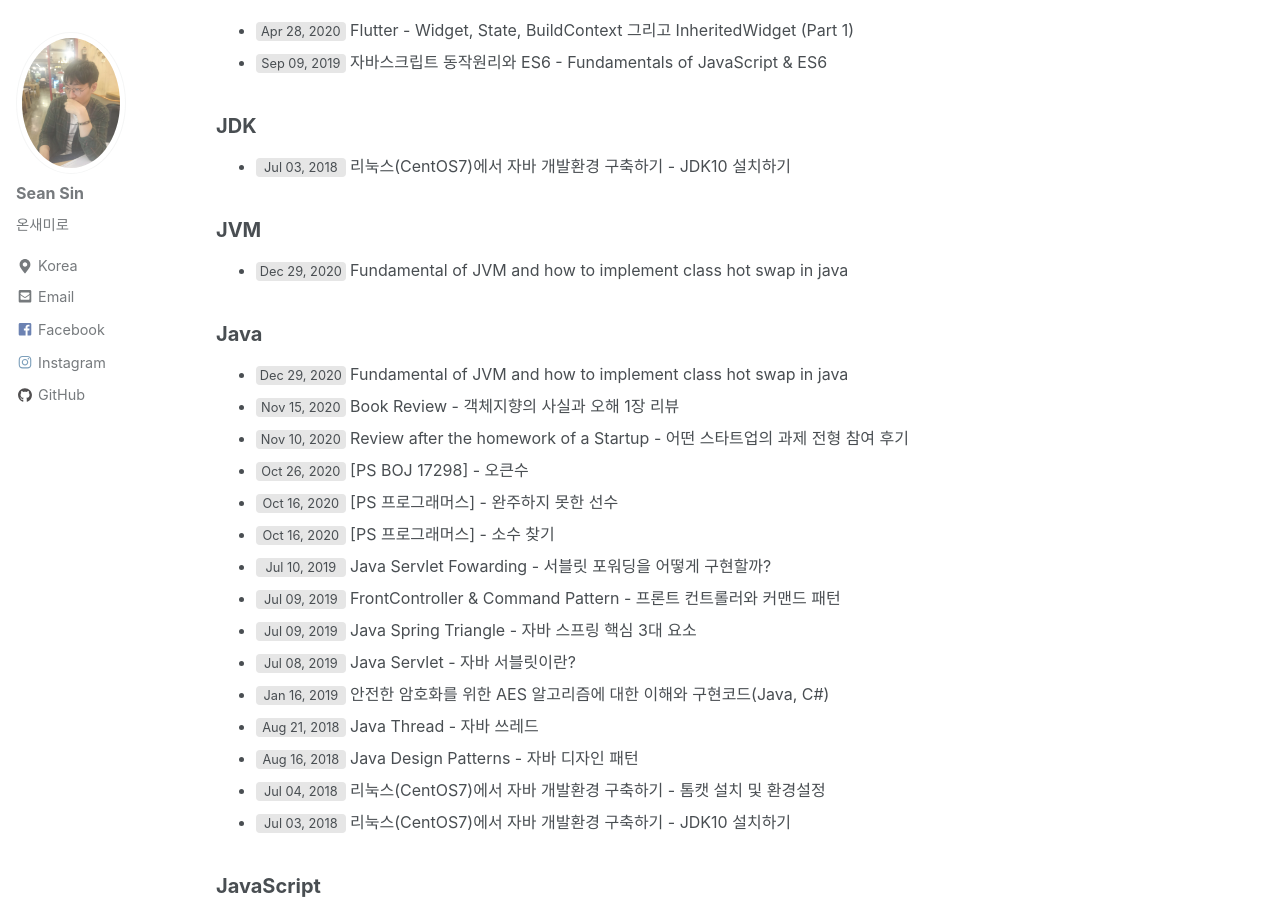
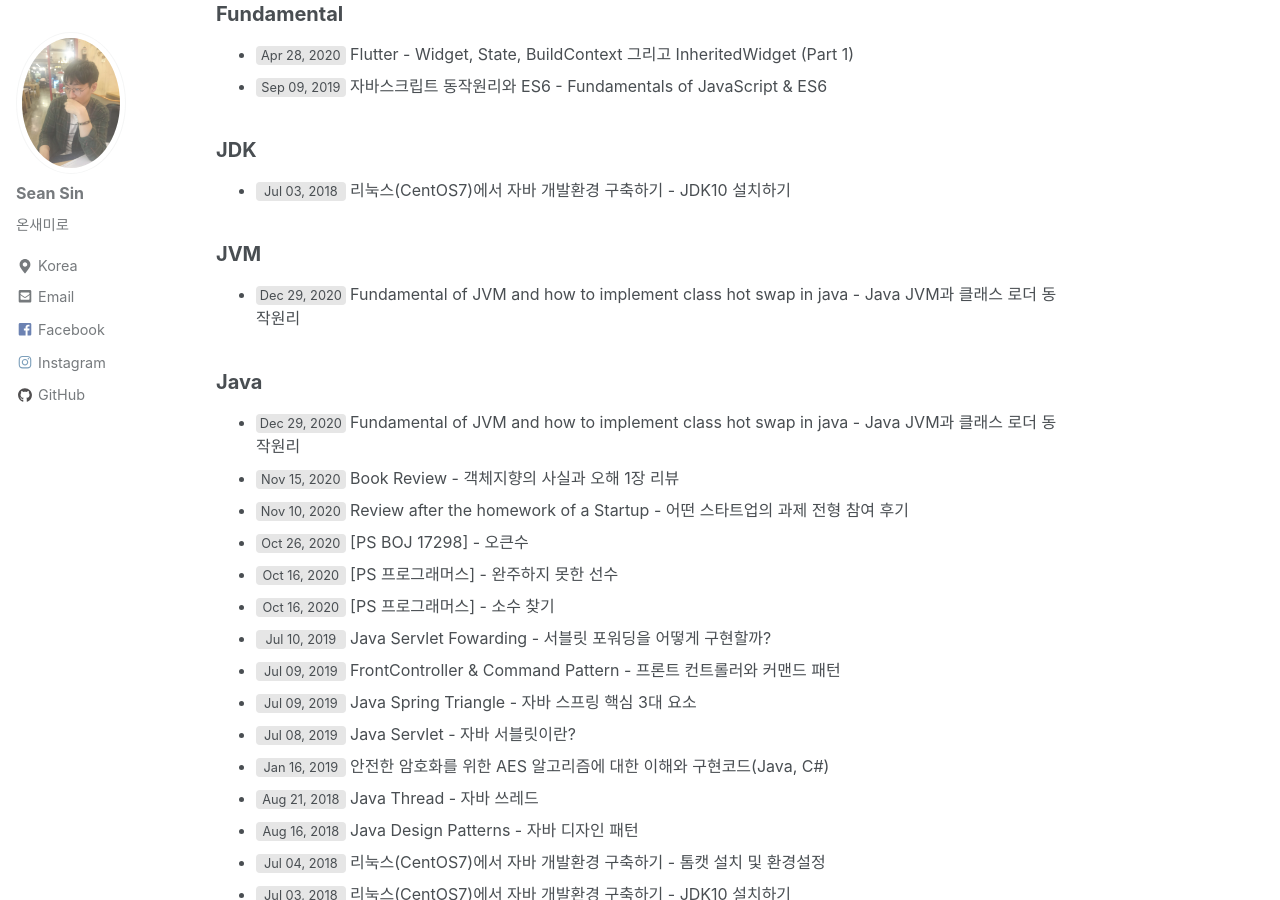
Before and after one commit to dailyworker/dailyworker.github.io, a Jekyll site: the page built from _pages/tag-archive.html, in a window 1280 px wide and 900 px high, scrolled down 1663 px. Built offline with Jekyll 4.4.1, drawn with Linux system fonts in a browser that asks for light colours; nearby versions of some CDN libraries; some of the changed text lies outside the part shown.

Commit message:
modified : 오탈자 수정

```diff
--- a/_posts/2020-12-30-Fundamental-of-JVM-and-how-to-implement-hot-swap-in-java.md
+++ b/_posts/2020-12-30-Fundamental-of-JVM-and-how-to-implement-hot-swap-in-java.md
@@ -1,5 +1,5 @@
 ---
-title: "Fundamental of JVM and how to implement class hot swap in java"
+title: "Fundamental of JVM and how to implement class hot swap in java - Java JVM과 클래스 로더 동작원리"
 date: 2020-12-29 19:30:00 +0900
 tags:
   - Java
```
